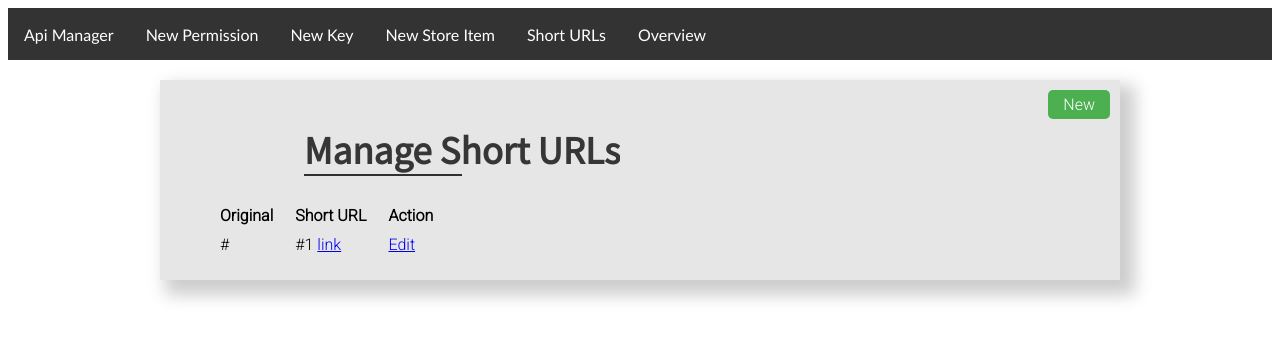
After one commit to MatthiasHarzer/personal_api, a Django app: template management/templates/management/short_url_manager.html in a window 1280 px wide. The commit adds this page. Shown: the top 340 px of the page. Run offline with Django 3.2, Linux system fonts and the light colour scheme; the template is opened without the code that fills it: most values are stand-ins (such as "Sample title", 1, 10 or a date in 2020).

Commit message:
Added url shortener manager

```diff
--- a/management/static/management/style.css
+++ b/management/static/management/style.css
@@ -3,11 +3,12 @@
 }
 
 :root {
+
     --topnav-backgoundcolor: #333;
     --topnav-activecolor: #4CAF50;
 }
 
-.header {
+.header     {
     color: hsl(0, 0%, 21%);
     display: inline-block;
     font-weight: bold;
@@ -78,6 +79,8 @@
 
     align-items: center;
     justify-content: center;
+
+    font-family: Calibri, sans-serif;
 
     color: white !important;
     text-align: center;
--- a/management/templates/management/base.html
+++ b/management/templates/management/base.html
@@ -20,7 +20,7 @@
     <a class="item" href="/manage/keys/new" id="new">New Key</a>
     <a class="item" href="/manage/store/new" id="store_new">New Store
         Item</a>
-    <a class="item" href="/manage/short_url/new" id="short_url">New Short URL</a>
+    <a class="item" href="/manage/short_url/overview" id="short_url">Short URLs</a>
     <a class="item" href="/manage/overview" id="all">Overview</a>
 
 
--- /dev/null
+++ b/management/templates/management/short_url_manager.html
@@ -0,0 +1,84 @@
+{% extends "management/base.html" %}
+{% load static %}
+{% block content %}
+    <h1 class="header">Manage Short URLs</h1>
+    <a href="/manage/short_url/new" class="btn btn-primary" id="new">New</a>
+    <table>
+        <tr>
+            <th class="original_url">Original</th>
+            <th>Short URL</th>
+            <th>Action</th>
+        </tr>
+        {% for short_url in short_urls %}
+            <tr>
+                <td class="original_url">{{ short_url.url }}</td>
+                <td class="short_url">{{ base_url }}{{ short_url.short_id }} <a href="{{ base_url }}{{ short_url.short_id }}">link</a></td>
+                <td>
+                    <div class="action">
+                        <a href="/manage/short_url/edit/{{ short_url.short_id }}">Edit</a>
+{#                        <form action="/manage/keys/delete/{{ key.value }}/" method="POST">#}
+{#                            {% csrf_token %}#}
+{#                            <a href="#" class="del">#}
+{#                                <span class="del_txt">Delete</span>#}
+{#                                <input hidden#}
+{#                                       class="conf_del"#}
+{#                                       type="submit"#}
+{#                                       value="Confirm delete"></a>#}
+{##}
+{#                        </form>#}
+                    </div>
+                </td>
+            </tr>
+        {% endfor %}
+    </table>
+<style>
+    a#new.btn-primary {
+        position: absolute;
+        right: 0;
+        top: 0;
+        float: right;
+        color: white;
+        background-color: #4CAF50;
+        border: none;
+        padding: 5px 15px;
+        text-align: center;
+        text-decoration: none;
+        display: inline-block;
+        font-size: 16px;
+        margin: 10px;
+        cursor: pointer;
+        border-radius: 5px;
+    }
+
+    table{
+        position: relative;
+        width: 90% !important;
+        overflow: hidden;
+        display: block;
+    }
+    table tbody{
+        display: block;
+        width: 100%;
+        overflow: auto;
+    }
+
+
+    table tr{
+        width: 100%;
+    }
+    table td, table th {
+        padding: 4px 10px;
+
+        {#max-width: 0;#}
+
+        overflow-wrap: break-word;
+    }
+    table tr td.original_url{
+        position: relative;
+        max-width: 40vw;
+    }
+    table tr td.short_url a{
+        margin-left: auto;
+    }
+</style>
+{% endblock %}
--- a/management/urls.py
+++ b/management/urls.py
@@ -11,6 +11,7 @@ urlpatterns = \
         path("keys/new", views.create_or_edit_key, name="New key"),
         path("keys/edit/<slug:key>/", views.create_or_edit_key, name="Edit key"),
         path("keys/delete/<slug:key>/", views.delete_key, name="delete key"),
+        path("short_url/overview", views.short_url_overview, name="short_url_overview"),
         path("short_url/new", views.create_or_edit_short_url, name="New short url"),
         path("short_url/edit/<slug:short_id>/", views.create_or_edit_short_url,
              name="Edit short url"),
```
Also changed, not shown: management/views.py (+18 -3 lines).
